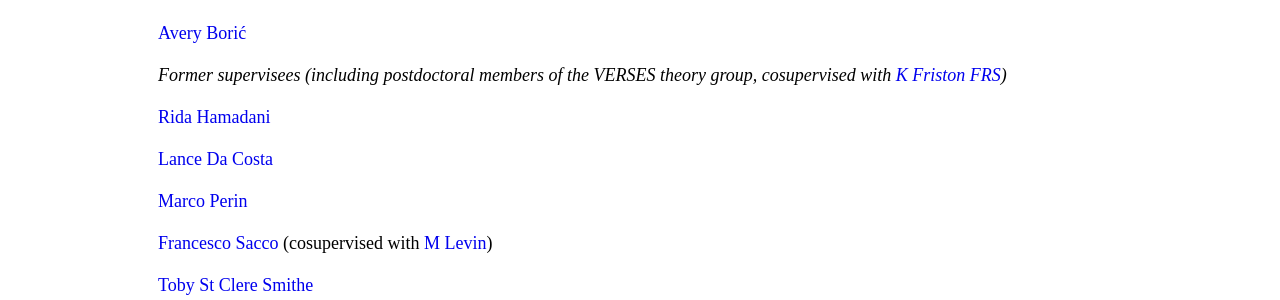
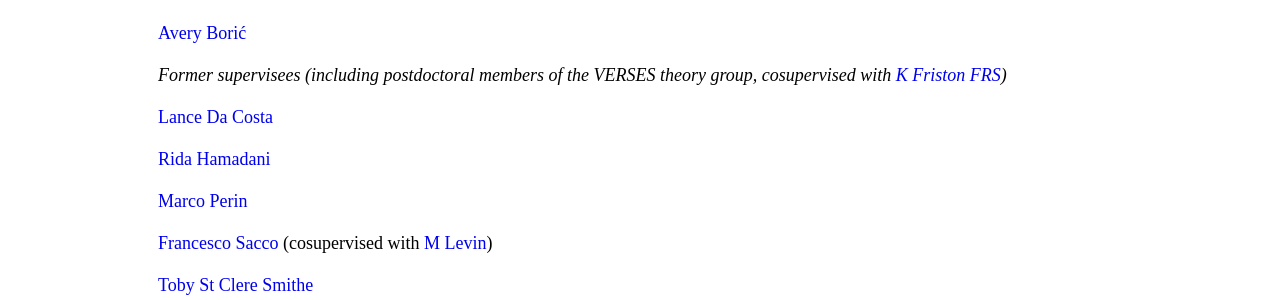
Before and after one commit to DARSakthi/DARSakthi.github.io, a Jekyll site: the page built from index.markdown, in a window 1280 px wide. Shown: the part 725-1025 px from the top of the page. Built offline with Jekyll 4.4.1, drawn with Linux system fonts in a browser that asks for light colours.

Commit message:
Cabinet reshuffling

```diff
--- a/index.markdown
+++ b/index.markdown
@@ -27,9 +27,9 @@ _Students_
 
 _Former supervisees (including postdoctoral members of the VERSES theory group, cosupervised with [K Friston FRS](https://en.wikipedia.org/wiki/Karl_J._Friston))_
 
+[Lance Da Costa](https://scholar.google.com/citations?user=PCHqHCsAAAAJ&hl=en)
+
 [Rida Hamadani](https://ridahamadani.com/)
-
-[Lance Da Costa](https://scholar.google.com/citations?user=PCHqHCsAAAAJ&hl=en)
 
 [Marco Perin](https://scholar.google.com/citations?user=T43xleQAAAAJ&hl=en)
 
```
